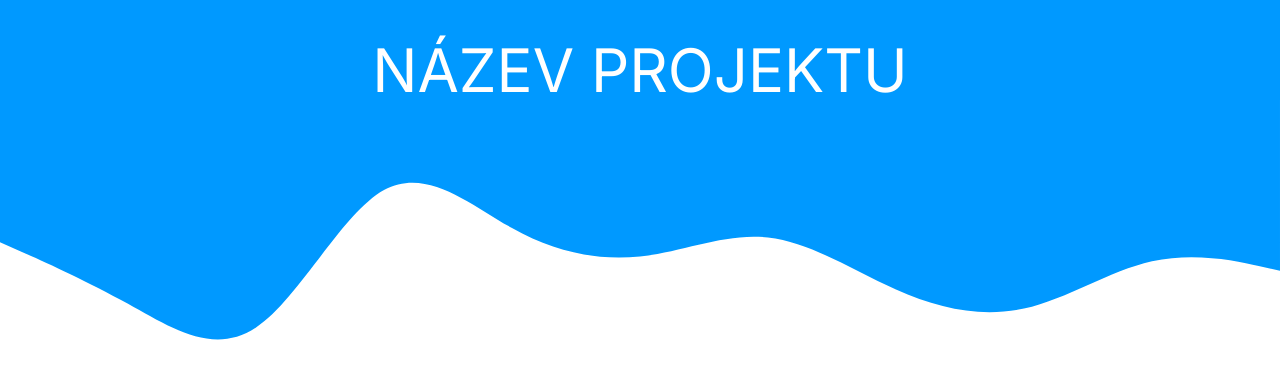
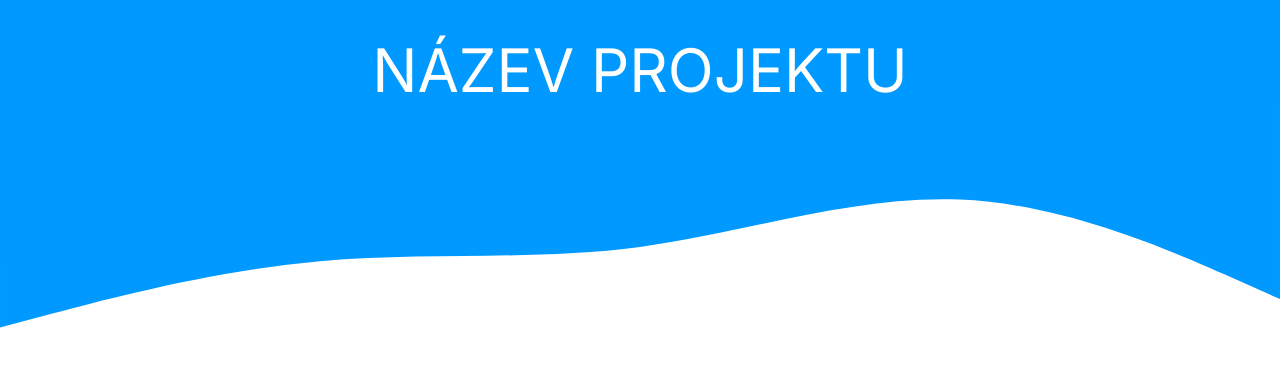
Before and after one commit to L3onardoCZ/pvd-project, a Next.js app: page / in a window 1280 px wide. Shown: the top 378 px of the page. Built offline with nearby package versions, Linux system fonts and the light colour scheme.

Commit message:
edited wave header

```diff
--- a/src/components/Header.tsx
+++ b/src/components/Header.tsx
@@ -8,9 +8,7 @@ export default function Header(){
                         NÁZEV PROJEKTU
                     </h1>
             </header>
-            <svg xmlns="http://www.w3.org/2000/svg" viewBox="0 0 1440 320">
-                <path fill="#0099ff" fill-opacity="1" d="M0,160L24,170.7C48,181,96,203,144,229.3C192,256,240,288,288,256C336,224,384,128,432,101.3C480,75,528,117,576,144C624,171,672,181,720,176C768,171,816,149,864,154.7C912,160,960,192,1008,213.3C1056,235,1104,245,1152,234.7C1200,224,1248,192,1296,181.3C1344,171,1392,181,1416,186.7L1440,192L1440,0L1416,0C1392,0,1344,0,1296,0C1248,0,1200,0,1152,0C1104,0,1056,0,1008,0C960,0,912,0,864,0C816,0,768,0,720,0C672,0,624,0,576,0C528,0,480,0,432,0C384,0,336,0,288,0C240,0,192,0,144,0C96,0,48,0,24,0L0,0Z"></path>
-            </svg>
+            <svg xmlns="http://www.w3.org/2000/svg" viewBox="0 0 1440 320"><path fill="#0099ff" fill-opacity="1" d="M0,256L60,240C120,224,240,192,360,181.3C480,171,600,181,720,165.3C840,149,960,107,1080,112C1200,117,1320,171,1380,197.3L1440,224L1440,0L1380,0C1320,0,1200,0,1080,0C960,0,840,0,720,0C600,0,480,0,360,0C240,0,120,0,60,0L0,0Z"></path></svg>
         </>
     )
 
```
